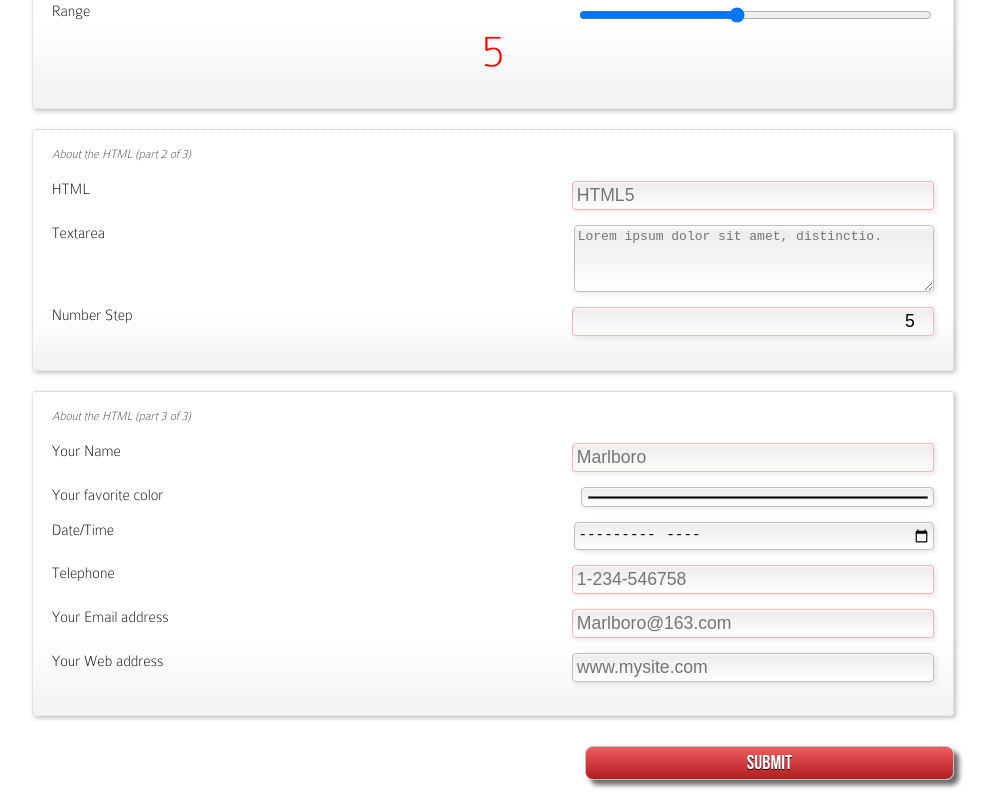
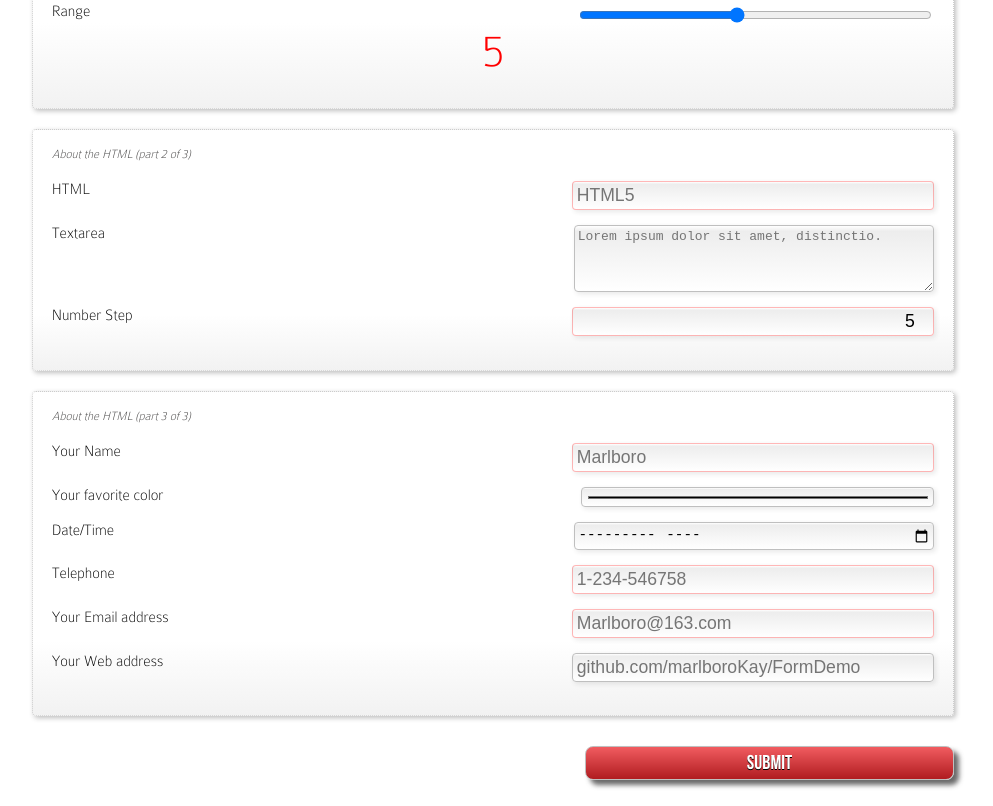
Before and after one commit to marlboroKay/FormDemo, a plain HTML site: page index.html in a window 1280 px wide. Shown: the part 416-1222 px from the top of the page, without its empty margins (147-1140 px from the left). Drawn offline with Linux system fonts and the light colour scheme.

Commit message:
Update and rename formDemo.html to index.html

```diff
--- a/formDemo.html
+++ b/index.html
@@ -101,7 +101,7 @@
 				</div>
 				<div>
 					<label for="web">Your Web address</label>
-					<input id="web" name="web" type="url" placeholder="www.mysite.com">
+					<input id="web" name="web" type="url" placeholder="github.com/marlboroKay/FormDemo">
 				</div>
 
 			</fieldset>
```
